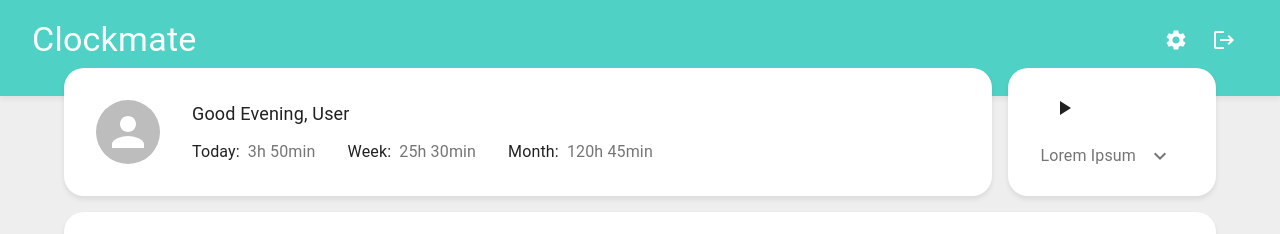
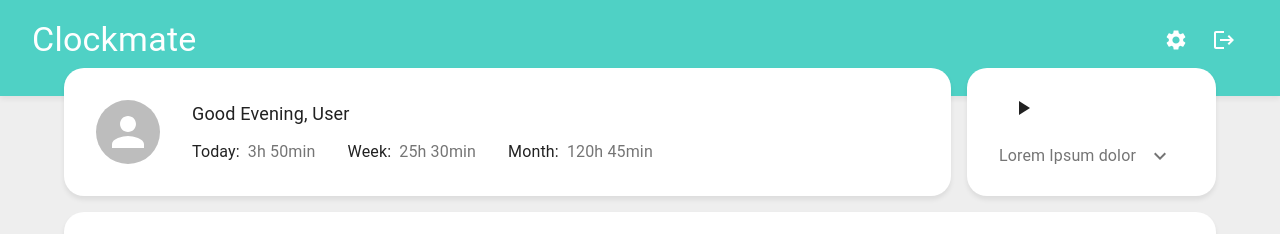
Before and after one commit to MarcoRehmer/clockmate, a Next.js app in the folder frontend/: page /dashboard in a window 1280 px wide. Shown: the top 234 px of the page. Built offline with nearby package versions, Linux system fonts and the light colour scheme; no server answers.

Commit message:
new github workflow

```diff
--- a/frontend/src/app/(root)/dashboard/components/CurrentRunningCard.tsx
+++ b/frontend/src/app/(root)/dashboard/components/CurrentRunningCard.tsx
@@ -10,7 +10,7 @@ export const CurrentRunningCard = () => {
       <Stopwatch />
       <div className="flex">
         <Typography sx={{ alignSelf: 'center', color: 'text.secondary' }} className="grow">
-          Lorem Ipsum
+          Lorem Ipsum dolor
         </Typography>
         <IconButton>
           <KeyboardArrowDown />
```
